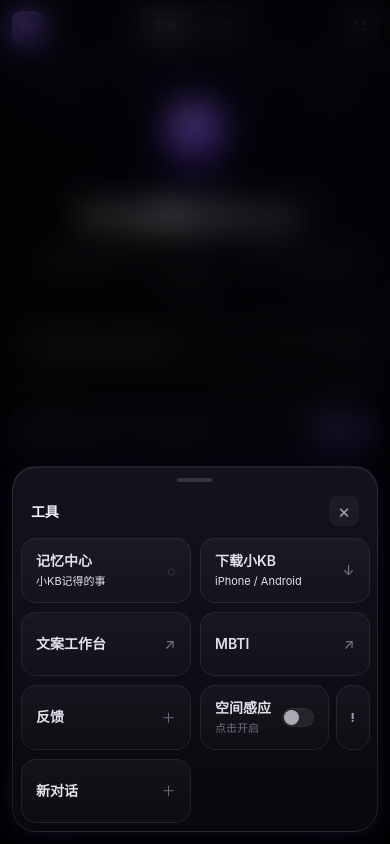
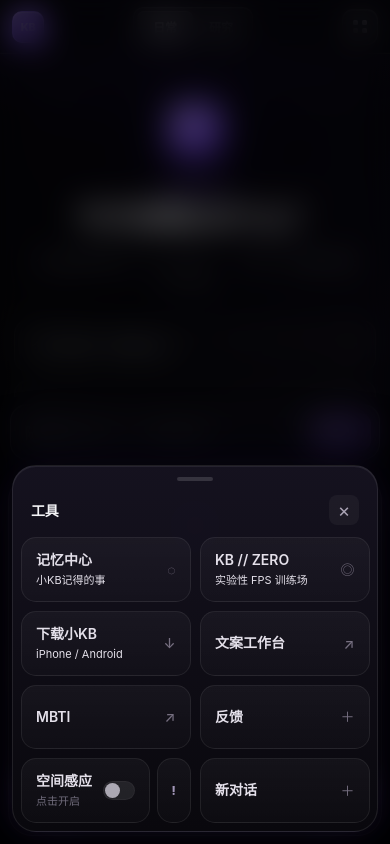
Before and after one commit to dengkaibao0526-design/ai-room, a Next.js app: page / in a window 390 px wide. Both pictures are taken after a click on the button "打开工具". Built offline with nearby package versions, Linux system fonts and the light colour scheme; no server answers.

Commit message:
feat: add KB ZERO entry to mobile tools

```diff
--- a/app/components/chat/MobileTools.js
+++ b/app/components/chat/MobileTools.js
@@ -68,6 +68,7 @@ export default function MobileTools({ open, settings, onClose, onFeedback, onRes
         </div>
         <div className="mobileToolGrid">
           <button type="button" onClick={() => { onClose(); onMemory(); }}><span>记忆中心<small>小KB记得的事</small></span><em>◌</em></button>
+          <a href="/game/zero"><span>KB // ZERO<small>实验性 FPS 训练场</small></span><em>◎</em></a>
           <a href="/install"><span>下载小KB<small>iPhone / Android</small></span><em>↓</em></a>
           {settings.show_copywriter && <a href="/tool/copywriter"><span>文案工作台</span><em>↗</em></a>}
           {settings.show_mbti && <a href="/game/mbti"><span>MBTI</span><em>↗</em></a>}
```
